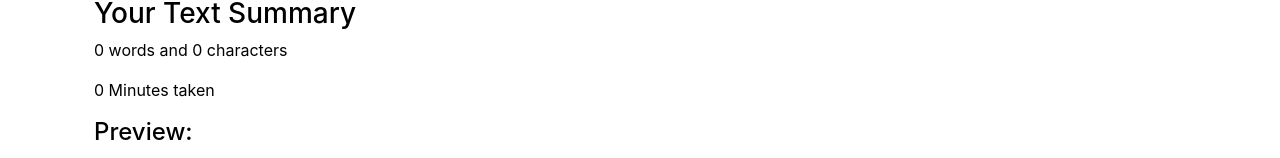
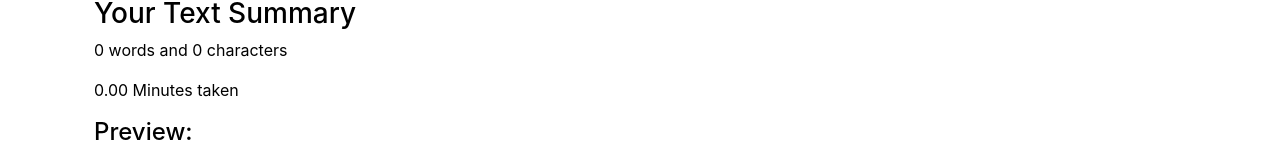
Before and after one commit to Suddhu-Bharti/WordCompute, a React (Create React App) app: page / in a window 1280 px wide. Shown: the part 481-639 px from the top of the page. Built offline with nearby package versions, Linux system fonts and the light colour scheme.

Commit message:
fix: not counts word after newline (enter key) and improve precise time

```diff
--- a/src/components/TextForm.js
+++ b/src/components/TextForm.js
@@ -123,8 +123,8 @@
 
         <div className="container mt-5" style={{color: props.mode === 'light'?"black":"white"}}>
           <h3>Your Text Summary</h3>
-          <p>{text.split(" ").filter((element)=>{return element.length!==0}).length} words and {text.length} characters</p>
-          <p>{0.008 * text.split(" ").filter((element)=>{return element.length!==0}).length} Minutes taken</p>
+          <p>{text.split(/\s+/).filter((element)=>{return element.length!==0}).length} words and {text.length} characters</p>
+          <p>{(0.008 * text.split(/\s+/).filter((element)=>{return element.length!==0}).length).toFixed(2)} Minutes taken</p>
           <h4>Preview:</h4>
           <p className="outputText">{text === ""?"Nothing to preview!": ""}</p>
         </div>
```
